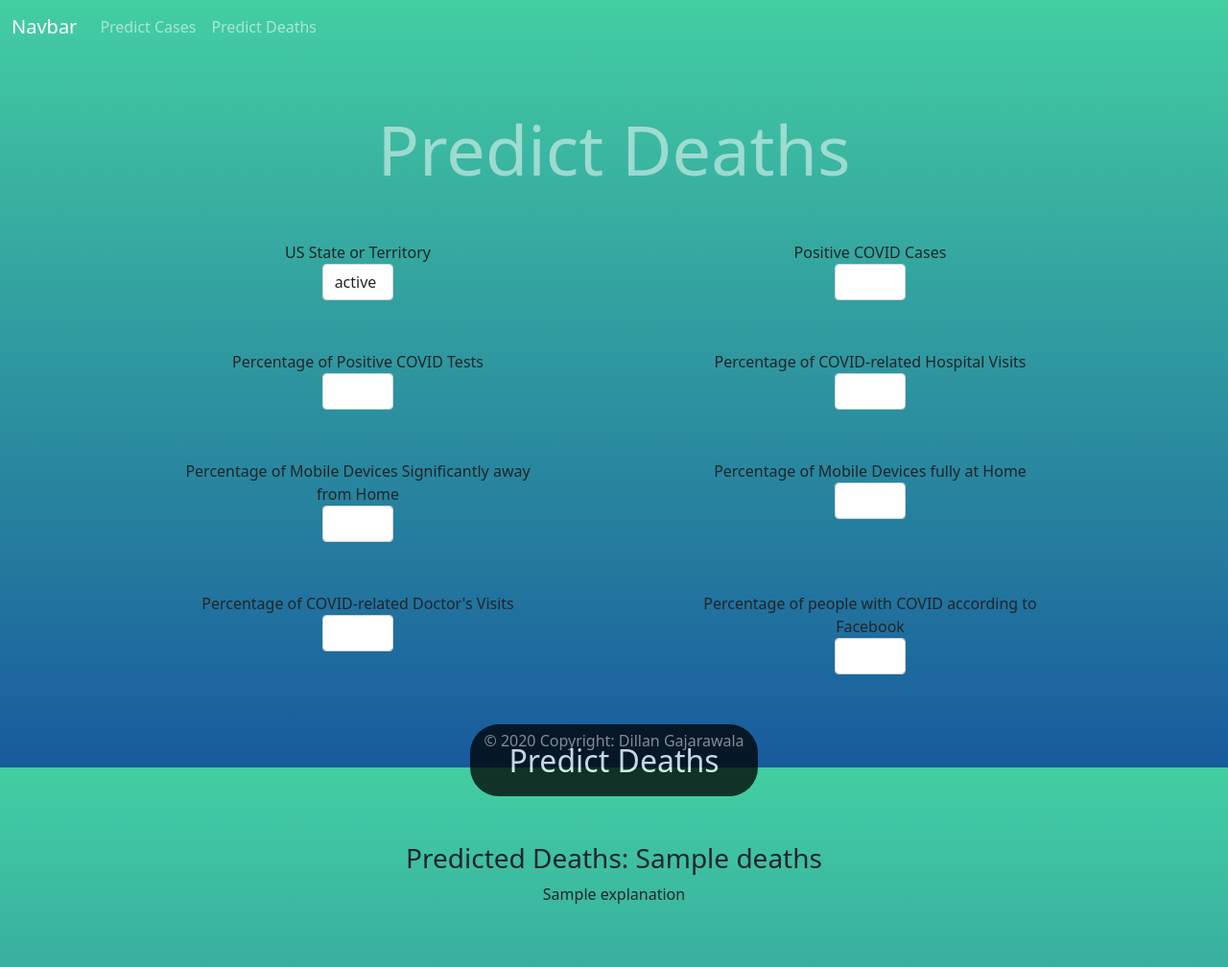
After one commit to dillangajarawala/COVIDPredictor, a Python web app: template templates/predict_deaths.html in a window 1280 px wide. The commit adds this page. Shown: the whole page at 96% size. Run offline with Jinja, Linux system fonts and the light colour scheme; the template is opened without the code that fills it: most values are stand-ins (such as "Sample title", 1, 10 or a date in 2020); some libraries are stand-ins or nearby versions.

Commit message:
major changes, simplified UI

```diff
--- a/static/styles.css
+++ b/static/styles.css
@@ -94,3 +94,7 @@ main {
     background-color: inherit;
     border: none;
 }
+
+#prediction {
+    text-align: center;
+}
--- a/templates/layout.html
+++ b/templates/layout.html
@@ -13,7 +13,7 @@
     <body>
         <nav class="navbar navbar-expand-lg navbar-dark">
           <div class="container-fluid">
-            <a class="navbar-brand" href="#">Navbar</a>
+            <a class="navbar-brand" href="/">Navbar</a>
             <div class="collapse navbar-collapse mr-auto" id="navbarNav">
               <ul class="navbar-nav">
                 <li class="nav-item">
@@ -26,6 +26,7 @@
             </div>
           </div>
         </nav>
+        <h2 class="display-2 text-center text-white-50">{% block heading %}{% endblock %}</h2>
         <div id="message">
             {% with messages = get_flashed_messages(with_categories=true) %}
                 <!-- Categories: success (green), info (blue), warning (yellow), danger (red) -->
--- /dev/null
+++ b/templates/predict_deaths.html
@@ -0,0 +1,110 @@
+{% extends "layout.html" %}
+
+{% block title %}
+    Predict Deaths
+{% endblock %}
+
+{% block main %}
+<h2 class="display-2 text-center text-white-50">Predict Deaths</h2>
+<div id="form">
+    <form method="GET", action="/predictdeaths">
+        <div class="row">
+            <div class="col">
+                <label for="geo_value">US State or Territory</label>
+                {% if state %}
+                <select name="geo_value" class="form-control">
+                    {% for s in states %}
+                        {% if s == state %}
+                        <option value="{{state}}" selected>{{state}}</option>
+                        {% else %}
+                        <option value="{{state}}" >{{state}}</option>
+                        {% endif %}
+                    {% endfor %}
+                </select>
+                {% else %}
+                <select name="geo_value" class="form-control">
+                    <option value="{{states[0]}}" selected>{{states[0]}}</option>
+                    {% for state in states[1:] %}
+                    <option value="{{state}}">{{state}}</option>
+                    {% endfor %}
+                </select>
+                {% endif %}
+            </div>
+            <div class="col">
+                <label for="cases">Positive COVID Cases</label>
+                {% if cases %}
+                <input name="cases" type="number" class="form-control" value="{{ cases }}">
+                {% else %}
+                <input name="cases" type="number" class="form-control" placeholder="0">
+                {% endif %}
+            </div>
+        </div>
+        <div class="row">
+            <div class="col">
+                <label for="tests_positive">Percentage of Positive COVID Tests</label>
+                {% if tests_positive %}
+                <input name="tests_positive" type="number" class="form-control" value="{{ tests_positive }}" max="100" min="0" step="any">
+                {% else %}
+                <input name="tests_positive" type="number" class="form-control" placeholder="0" max="100" min="0" step="any">
+                {% endif %}
+            </div>
+            <div class="col">
+                <label for="admissions">Percentage of COVID-related Hospital Visits</label>
+                {% if admissions %}
+                <input name="admissions" type="number" class="form-control" value="{{ admissions }}" max="100" min="0" step="any">
+                {% else %}
+                <input name="admissions" type="number" class="form-control" placeholder="0" max="100" min="0" step="any">
+                {% endif %}
+            </div>
+        </div>
+        <div class="row">
+            <div class="col">
+                <label for="full_time">Percentage of Mobile Devices Significantly away from Home</label>
+                {% if full_time %}
+                <input name="full_time" type="number" class="form-control" value="{{ full_time }}" max="100" min="0" step="any">
+                {% else %}
+                <input name="full_time" type="number" class="form-control" placeholder="0" max="100" min="0" step="any">
+                {% endif %}
+            </div>
+            <div class="col">
+                <label for="home">Percentage of Mobile Devices fully at Home</label>
+                {% if home %}
+                <input name="home" type="number" class="form-control" value="{{ home }}" max="100" min="0" step="any">
+                {% else %}
+                <input name="home" type="number" class="form-control" placeholder="0" max="100" min="0" step="any">
+                {% endif %}
+            </div>
+        </div>
+        <div class="row">
+            <div class="col">
+                <label for="visits">Percentage of COVID-related Doctor's Visits</label>
+                {% if visits %}
+                <input name="visits" type="number" class="form-control" value="{{ visits }}" max="100" min="0" step="any">
+                {% else %}
+                <input name="visits" type="number" class="form-control" placeholder="0" max="100" min="0" step="any">
+                {% endif %}
+            </div>
+            <div class="col">
+                <label for="fb_illness">Percentage of people with COVID according to Facebook</label>
+                {% if visits %}
+                <input name="fb_illness" type="number" class="form-control" value="{{ fb_illness }}" max="100" min="0" step="any">
+                {% else %}
+                <input name="fb_illness" type="number" class="form-control" placeholder="0" max="100" min="0" step="any">
+                {% endif %}
+            </div>
+        </div>
+        <div id="submit-button" class="text-center">
+            <button type="submit" class="btn main-button btn-lg">Predict Deaths</button>
+        </div>
+    </form>
+</div>
+<br><br>
+<div id="prediction">
+    {% if deaths %}
+    <h3>Predicted Deaths: {{ deaths }}</h3>
+    {% endif %}
+    {% if explanation %}
+    <p>{{ explanation }}</p>
+    {% endif %}
+</div>
+{% endblock %}
```
Also changed, not shown: app.py (+4 -4 lines), templates/predict_cases.html (added, +103 -0 lines), templates/predict_cases_form.html (deleted, +0 -55 lines), templates/predict_deaths_form.html (deleted, +0 -61 lines), templates/predicted_cases.html (deleted, +0 -8 lines), templates/predicted_deaths.html (deleted, +0 -8 lines).
